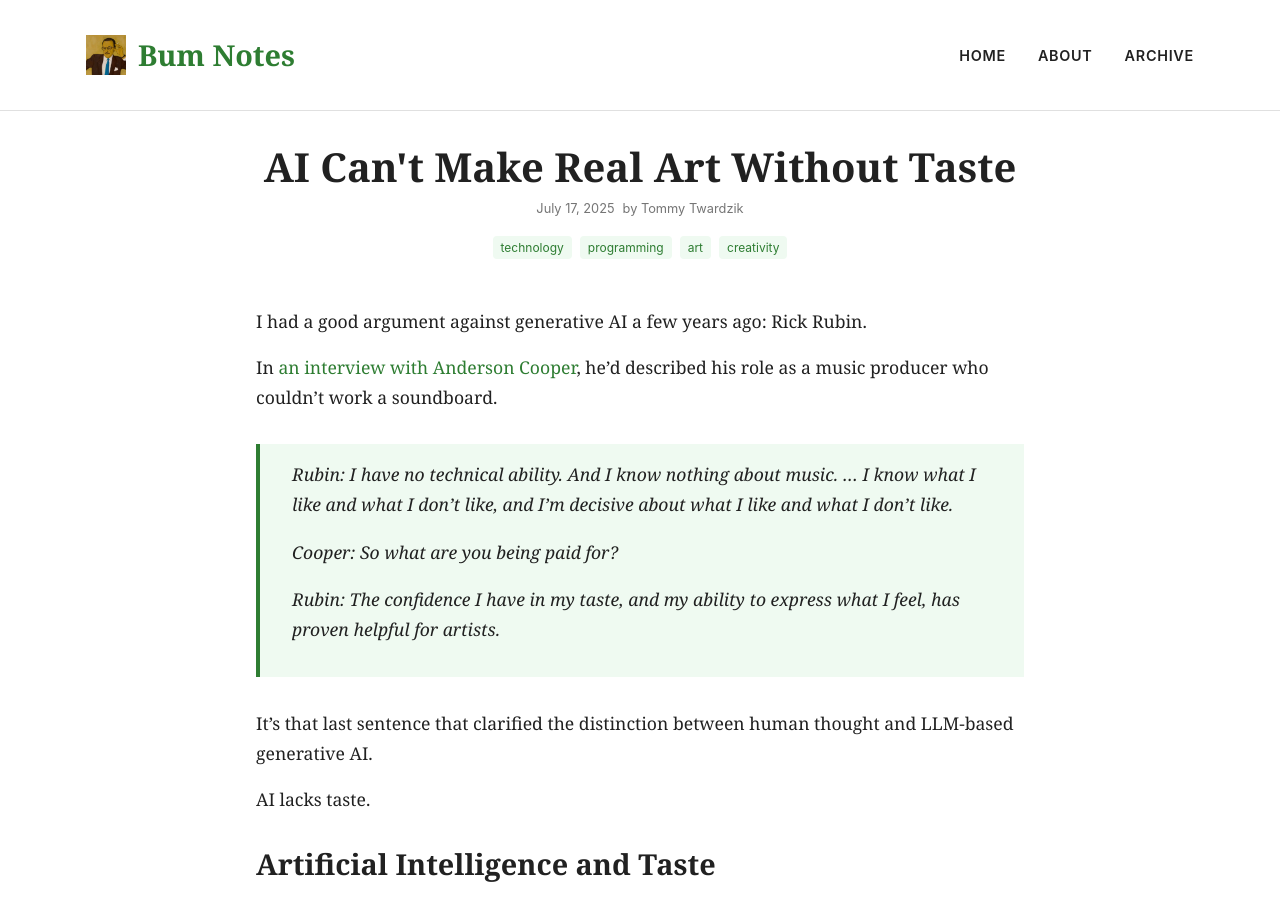
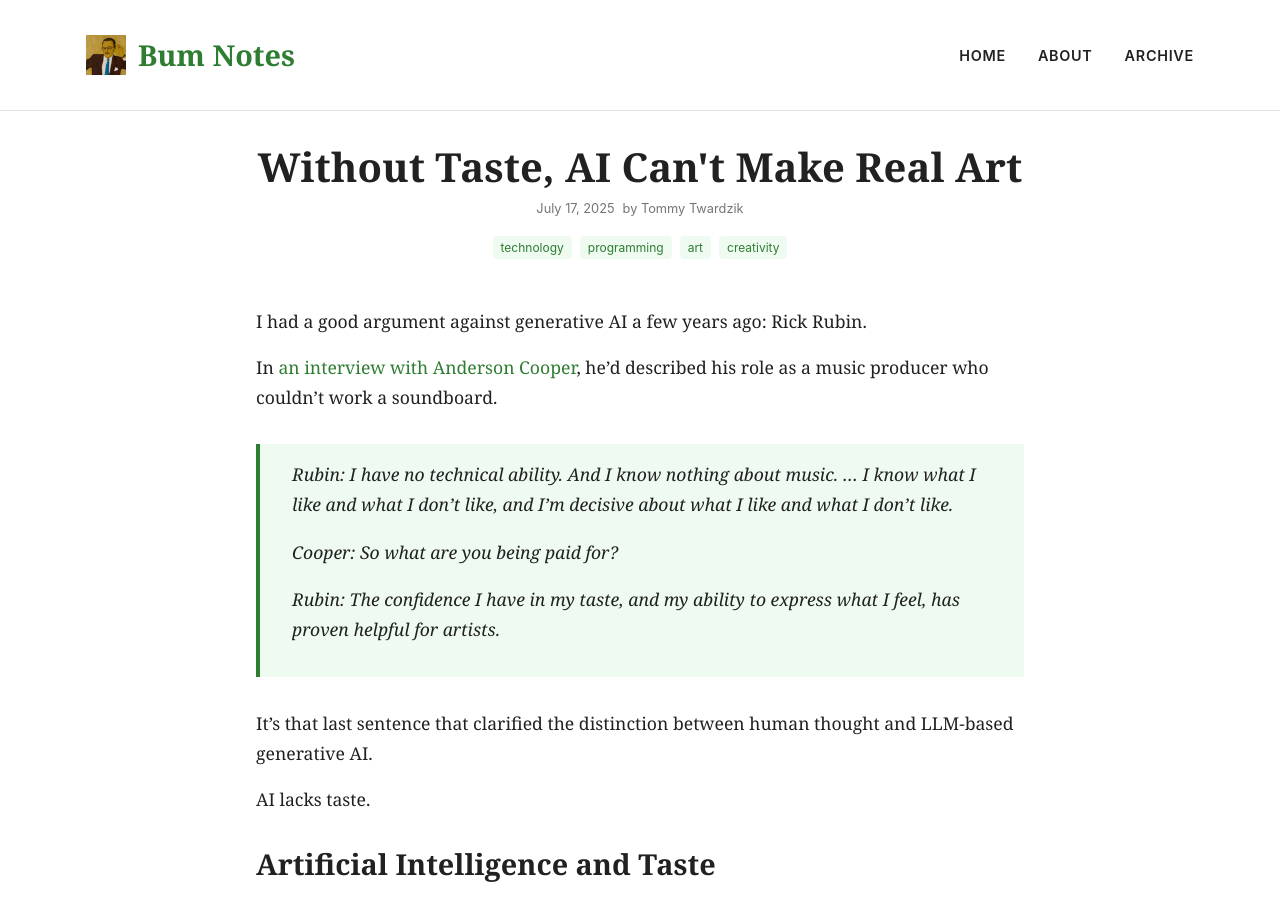
Before and after one commit to ttwardz/bum-notes-blog, a Jekyll site: the page built from _posts/2025-07-17-ai-art-taste-creativity.md, in a window 1280 px wide and 900 px high. Built offline with Jekyll 4.4.1, drawn with Linux system fonts in a browser that asks for light colours.

```diff
--- a/_posts/2025-07-17-ai-art-taste-creativity.md
+++ b/_posts/2025-07-17-ai-art-taste-creativity.md
@@ -1,7 +1,7 @@
 ---
 layout: post
 date: 2025-07-17 22:10
-title: AI Can't Make Real Art Without Taste
+title: Without Taste, AI Can't Make Real Art
 description: There's a place for AI in the creative process, but without taste, this technology can't replace the artist.
 author: Tommy Twardzik
 pinned: true
```
